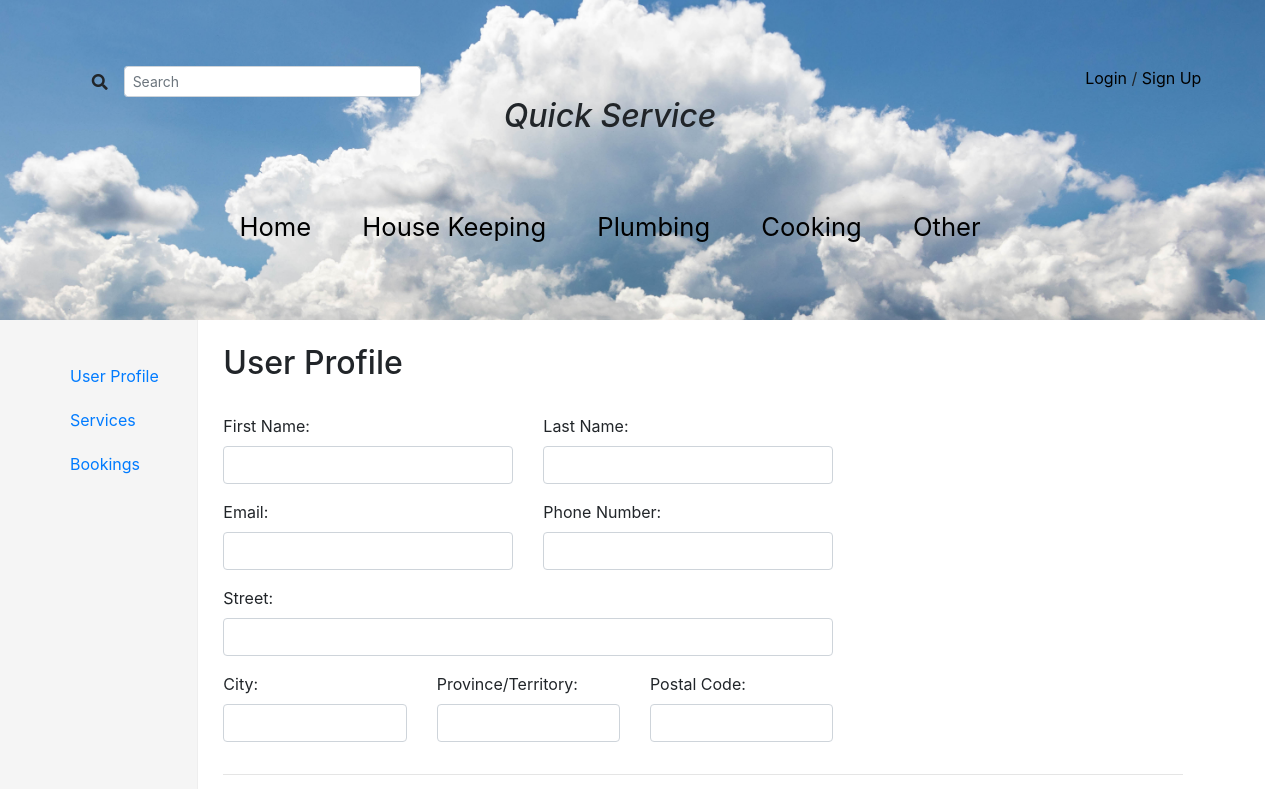
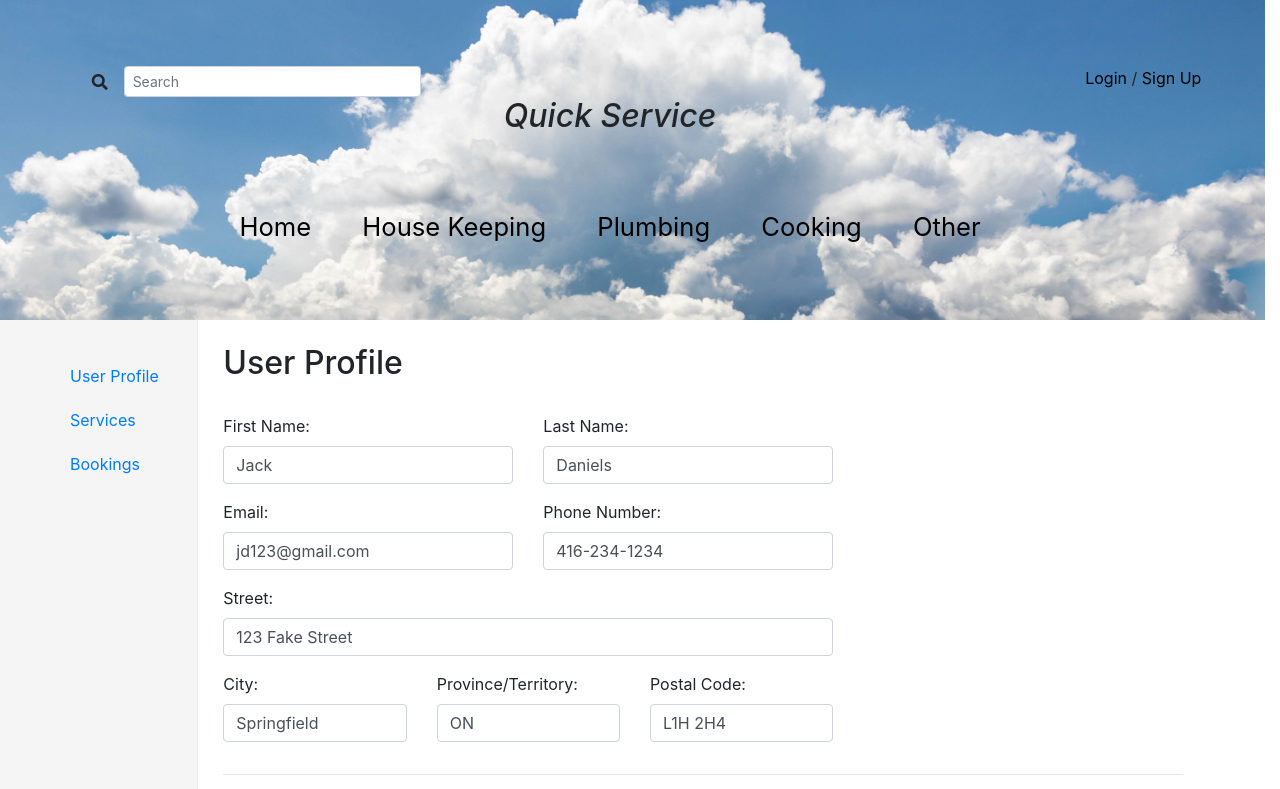
Before and after one commit to shreenaathia/quickService, a React (Create React App) app in the folder quick_service/: page /profile in a window 1280 px wide. Shown: the top 789 px of the page. Built offline with nearby package versions, Linux system fonts and the light colour scheme.

Commit message:
added mock user profile

```diff
--- a/quick_service/src/App.js
+++ b/quick_service/src/App.js
@@ -30,6 +30,18 @@ const serviceProvider = {
         "Nemo enim ipsam voluptatem quia voluptas sit aspernatur aut odit aut fugit, sed quia consequuntur magni dolores"
     ]
 }
+
+// MOCK DATA //
+const mockuser = {
+    firstName: 'Jack',
+    lastName: 'Daniels',
+    email: 'jd123@gmail.com',
+    phone: '416-234-1234',
+    street: '123 Fake Street',
+    city: 'Springfield',
+    province: 'ON',
+    postal: 'L1H 2H4'
+}
 //................................................////
 
 
@@ -50,7 +62,7 @@ class App extends Component {
                     )}/>
 
                     <Route exact path='/profile' render={() => (
-                        <Profile />
+                        <Profile user= { mockuser }/>
                     )}/>
 
                     {/*temporary*/
--- a/quick_service/src/component/profile/Profile.js
+++ b/quick_service/src/component/profile/Profile.js
@@ -1,6 +1,7 @@
 import React, { Component } from 'react';
 import MainContainer from '../../MainContainer';
 import SidebarPrf from '../sidebar/SidebarPrf';
+
 
 
 class Profile extends Component {
@@ -8,15 +9,13 @@ class Profile extends Component {
     constructor(props) {
         super(props);
         this.state = {
-            firstName: '',
-            lastName: '',
-            email: '',
-            phone: '',
-            street: '',
-            city: '',
-            province: '',
-            postal: ''
+            user: props.user
         }
+    }
+
+    componentDidMount() {
+        //fetch from db -> json etc..
+        console.log('component mounted');
     }
 
     // update state variable whenever user inputs.
@@ -31,14 +30,11 @@ class Profile extends Component {
             () => { this.validateField(name, value) });
     }
 
-    validateField(fieldName, value) {
-
-    }
-
     onSubmit = (e) => {
         e.preventDefault();   //prevents actual submission.
         console.log(this.state); // just checking values; remove once done.
         /* later on implement database entry */
+        //figure out how to update to database
     }
 
     render() {
@@ -57,14 +53,14 @@ class Profile extends Component {
                                 <div className="col-md-3">
                                     <div className="form-group">
                                         <label htmlFor="first_name">First Name:</label>
-                                        <input className="form-control" name="firstName" type="text" value={this.state.firstName} onChange={this.onChange} required />
+                                        <input className="form-control" name="firstName" type="text" value={this.state.user.firstName} onChange={this.onChange} required />
                                     </div>
                                 </div>
 
                                 <div className="col-md-3">
                                     <div className="form-group">
                                         <label htmlFor="last_name">Last Name:</label>
-                                        <input className="form-control" name="lastName" type="text" value={this.state.lastName} onChange={this.onChange} required />
+                                        <input className="form-control" name="lastName" type="text" value={this.state.user.lastName} onChange={this.onChange} required />
                                     </div>
                                 </div>
 
@@ -74,14 +70,14 @@ class Profile extends Component {
                                 <div className="col-md-3">
                                     <div className="form-group">
                                         <label htmlFor="email">Email:</label>
-                                        <input className="form-control" name="email" type="email" value={this.state.email} onChange={this.onChange} />
+                                        <input className="form-control" name="email" type="email" value={this.state.user.email} onChange={this.onChange} />
                                     </div>
                                 </div>
 
                                 <div className="col-md-3">
                                     <div className="form-group">
                                         <label htmlFor="phone">Phone Number:</label>
-                                        <input className="form-control" name="phone" type="text" value={this.state.phone} onChange={this.onChange} required />
+                                        <input className="form-control" name="phone" type="text" value={this.state.user.phone} onChange={this.onChange} required />
                                     </div>
                                 </div>
                             </div>
@@ -90,7 +86,7 @@ class Profile extends Component {
                                 <div className="col-md-6">
                                     <div className="form-group">
                                         <label htmlFor="street">Street:</label>
-                                        <input className="form-control" name="street" type="text" value={this.state.street} onChange={this.onChange} required />
+                                        <input className="form-control" name="street" type="text" value={this.state.user.street} onChange={this.onChange} required />
                                     </div>
                                 </div>
                             </div>
@@ -99,21 +95,21 @@ class Profile extends Component {
                                 <div className="col-md-2">
                                     <div className="form-group">
                                         <label htmlFor="city">City:</label>
-                                        <input className="form-control" name="city" type="text" value={this.state.city} onChange={this.onChange} required />
+                                        <input className="form-control" name="city" type="text" value={this.state.user.city} onChange={this.onChange} required />
                                     </div>
                                 </div>
 
                                 <div className="col-md-2">
                                     <div className="form-group">
                                         <label htmlFor="province">Province/Territory:</label>
-                                        <input className="form-control" name="province" type="text" value={this.state.province} onChange={this.onChange} required />
+                                        <input className="form-control" name="province" type="text" value={this.state.user.province} onChange={this.onChange} required />
                                     </div>
                                 </div>
 
                                 <div className="col-md-2">
                                     <div className="form-group">
                                         <label htmlFor="postal">Postal Code:</label>
-                                        <input className="form-control" name="postal" type="text" value={this.state.postal} onChange={this.onChange} required />
+                                        <input className="form-control" name="postal" type="text" value={this.state.user.postal} onChange={this.onChange} required />
                                     </div>
                                 </div>
                             </div>
```
